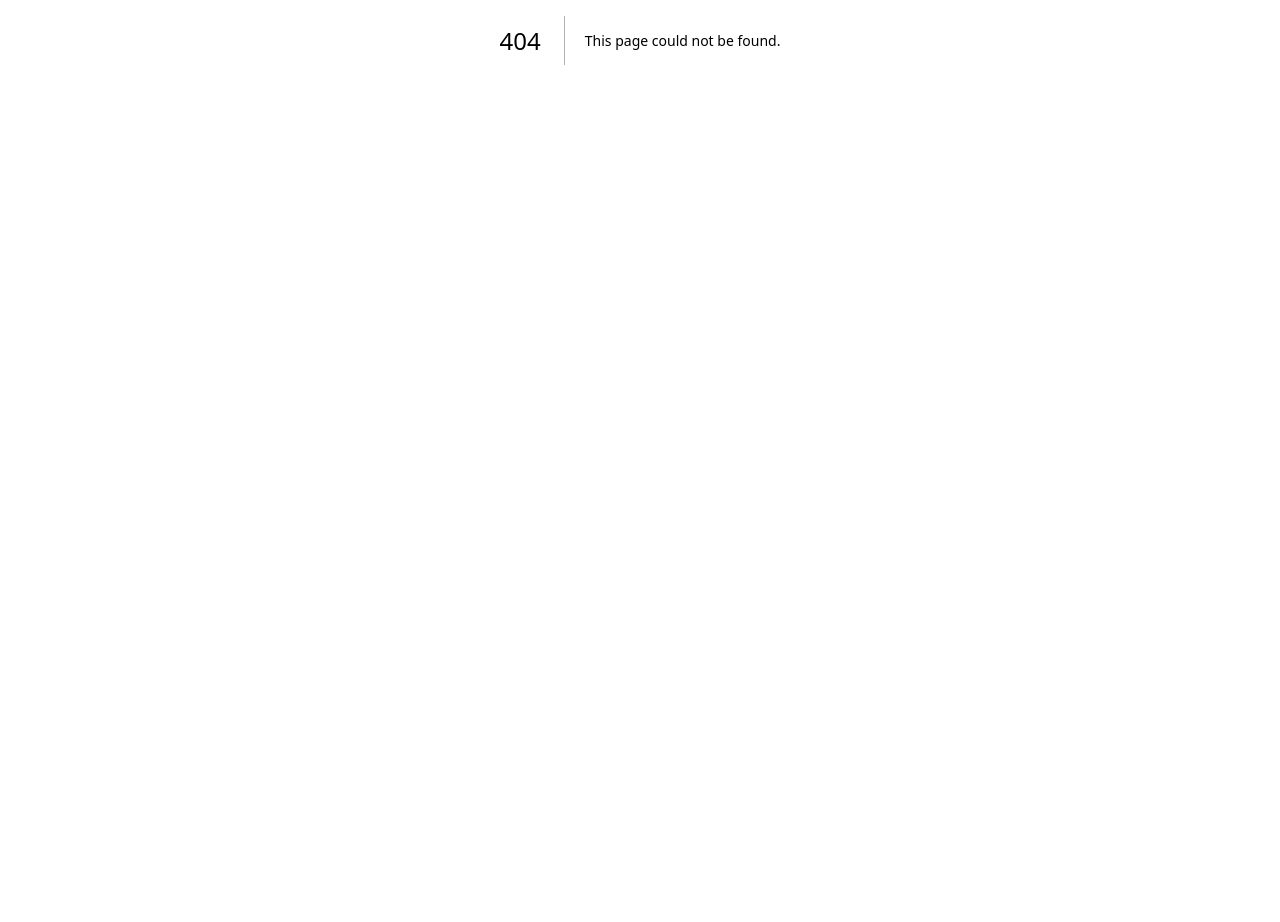
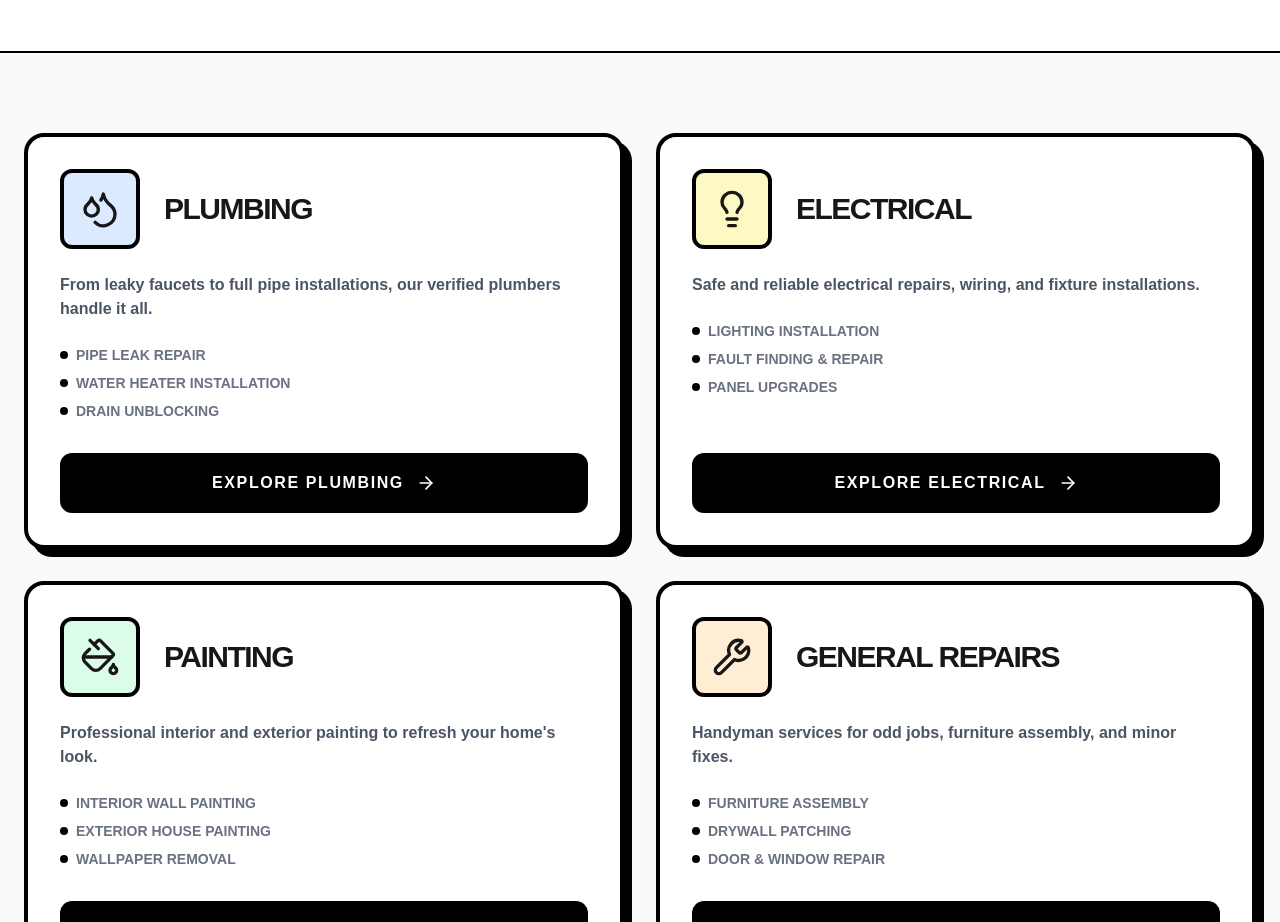
Before and after one commit to kerimkapetanovic/GetItFixed, a Next.js app in the folder frontend/: page /services in a window 1280 px wide. Before the commit this address had no page. Shown: the part 360-1282 px from the top of the page. Before the commit the page ends 800 px from the top, so only its background shows below. Built offline with nearby package versions, Linux system fonts and the light colour scheme.

Commit message:
Added services page and configured Tailwind

```diff
--- a/frontend/src/app/page.tsx
+++ b/frontend/src/app/page.tsx
@@ -1,8 +1,18 @@
 import Header from "../components/header";
 import Footer from "@/components/footer";
 import {
-  Search, Zap, ShieldCheck, PenTool, ArrowRight, Wrench,
-  Lightbulb, Droplets, PaintBucket, ClipboardList, Users, CheckCircle2
+  Search,
+  Zap,
+  ShieldCheck,
+  PenTool,
+  ArrowRight,
+  Wrench,
+  Lightbulb,
+  Droplets,
+  PaintBucket,
+  ClipboardList,
+  Users,
+  CheckCircle2,
 } from "lucide-react";
 import Link from "next/link";
 
@@ -18,7 +28,7 @@ export default function Home() {
         {/* 1. HERO SECTION */}
         <section className="max-w-7xl mx-auto px-6 py-20 flex flex-col items-center text-center">
           <div
-            style={{ borderRadius: '50px' }}
+            style={{ borderRadius: "50px" }}
             className="inline-block border-2 border-black px-6 py-2 mb-6 shadow-[4px_4px_0px_0px_rgba(0,0,0,1)] bg-yellow-300 font-black text-xs uppercase tracking-widest"
           >
             Available in Bosnia & Herzegovina
@@ -36,7 +46,7 @@ export default function Home() {
 
           {/* SEARCH BAR - FIKSIRANA LIJEVA STRANA */}
           <div
-            style={{ borderRadius: '24px' }}
+            style={{ borderRadius: "24px" }}
             className="w-full max-w-3xl flex flex-col md:flex-row gap-0 shadow-[10px_10px_0px_0px_rgba(0,0,0,1)] border-4 border-black mb-20 overflow-hidden bg-white"
           >
             <div className="flex-1 flex items-center px-6 py-4 border-b-4 md:border-b-0 md:border-r-4 border-black bg-transparent">
@@ -55,9 +65,21 @@ export default function Home() {
           {/* 2. TRUST BADGES */}
           <div className="grid grid-cols-1 md:grid-cols-3 gap-8 w-full text-left">
             {[
-              { icon: <Zap />, title: "Fast Response", desc: "Get connected with experts in under 30 minutes for urgent repairs." },
-              { icon: <ShieldCheck />, title: "Verified Pros", desc: "Every provider is manually vetted and background checked for your safety." },
-              { icon: <PenTool />, title: "Fair Pricing", desc: "No hidden fees. Upfront estimates and secure payments through our app." }
+              {
+                icon: <Zap />,
+                title: "Fast Response",
+                desc: "Get connected with experts in under 30 minutes for urgent repairs.",
+              },
+              {
+                icon: <ShieldCheck />,
+                title: "Verified Pros",
+                desc: "Every provider is manually vetted and background checked for your safety.",
+              },
+              {
+                icon: <PenTool />,
+                title: "Fair Pricing",
+                desc: "No hidden fees. Upfront estimates and secure payments through our app.",
+              },
             ].map((badge, i) => (
               <div
                 key={i}
@@ -65,28 +87,44 @@ export default function Home() {
                 className="border-2 border-black p-8 shadow-[6px_6px_0px_0px_rgba(0,0,0,1)] bg-white"
               >
                 <div className="mb-6">{badge.icon}</div>
-                <h3 className="font-black uppercase text-xl mb-2">{badge.title}</h3>
-                <p className="text-sm font-bold text-gray-500 normal-case">{badge.desc}</p>
+                <h3 className="font-black uppercase text-xl mb-2">
+                  {badge.title}
+                </h3>
+                <p className="text-sm font-bold text-gray-500 normal-case">
+                  {badge.desc}
+                </p>
               </div>
             ))}
           </div>
         </section>
 
-        {/* 3. TRENDING SERVICES */}
+        {/* 3. POPULAR SERVICES */}
         <section className="bg-gray-50 border-y-2 border-black py-20 px-6">
           <div className="max-w-7xl mx-auto">
             <div className="flex justify-between items-end mb-12">
               <div>
-                <h2 className="text-4xl font-black uppercase tracking-tighter">Popular Services</h2>
-                <p className="font-bold text-gray-500 uppercase text-sm mt-2">Most requested repairs in your area</p>
+                <h2 className="text-4xl font-black uppercase tracking-tighter">
+                  Popular Services
+                </h2>
+                <p className="font-bold text-gray-500 uppercase text-sm mt-2">
+                  Most requested repairs in your area
+                </p>
               </div>
             </div>
 
             <div className="grid grid-cols-2 md:grid-cols-4 gap-6">
               {[
                 { name: "Plumbing", icon: <Droplets />, color: "bg-blue-100" },
-                { name: "Electrical", icon: <Lightbulb />, color: "bg-yellow-100" },
-                { name: "Painting", icon: <PaintBucket />, color: "bg-green-100" },
+                {
+                  name: "Electrical",
+                  icon: <Lightbulb />,
+                  color: "bg-yellow-100",
+                },
+                {
+                  name: "Painting",
+                  icon: <PaintBucket />,
+                  color: "bg-green-100",
+                },
                 { name: "Repairs", icon: <Wrench />, color: "bg-orange-100" },
               ].map((service) => (
                 <div
@@ -101,7 +139,9 @@ export default function Home() {
                   >
                     {service.icon}
                   </div>
-                  <span className="font-black uppercase text-sm tracking-tight">{service.name}</span>
+                  <span className="font-black uppercase text-sm tracking-tight">
+                    {service.name}
+                  </span>
                 </div>
               ))}
             </div>
@@ -110,14 +150,36 @@ export default function Home() {
 
         {/* 4. HOW IT WORKS */}
         <section className="max-w-7xl mx-auto px-6 py-24 text-center">
-          <h2 className="text-4xl font-black uppercase tracking-tighter mb-4">How it works?</h2>
-          <p className="font-bold text-gray-500 uppercase text-sm mb-16">Get things fixed in three simple steps</p>
+          <h2 className="text-4xl font-black uppercase tracking-tighter mb-4">
+            How it works?
+          </h2>
+          <p className="font-bold text-gray-500 uppercase text-sm mb-16">
+            Get things fixed in three simple steps
+          </p>
 
           <div className="grid grid-cols-1 md:grid-cols-3 gap-12 mb-20">
             {[
-              { step: "01", title: "Post a Request", desc: "Browse categories and describe your issue. Tell us what's broken.", icon: <ClipboardList size={32} />, color: "hover:bg-yellow-300" },
-              { step: "02", title: "Choose your Pro", desc: "Compare quotes, reviews, and profiles of verified professionals.", icon: <Users size={32} />, color: "hover:bg-blue-400" },
-              { step: "03", title: "Get it Fixed", desc: "Your pro fixes the problem, and you pay securely through the app.", icon: <CheckCircle2 size={32} />, color: "hover:bg-green-400" }
+              {
+                step: "01",
+                title: "Post a Request",
+                desc: "Browse categories and describe your issue. Tell us what's broken.",
+                icon: <ClipboardList size={32} />,
+                color: "hover:bg-yellow-300",
+              },
+              {
+                step: "02",
+                title: "Choose your Pro",
+                desc: "Compare quotes, reviews, and profiles of verified professionals.",
+                icon: <Users size={32} />,
+                color: "hover:bg-blue-400",
+              },
+              {
+                step: "03",
+                title: "Get it Fixed",
+                desc: "Your pro fixes the problem, and you pay securely through the app.",
+                icon: <CheckCircle2 size={32} />,
+                color: "hover:bg-green-400",
+              },
             ].map((item, i) => (
               <div
                 key={i}
@@ -131,9 +193,15 @@ export default function Home() {
                 >
                   {item.icon}
                 </div>
-                <span className="font-black text-xs uppercase mb-2 opacity-50 tracking-widest">Step {item.step}</span>
-                <h4 className="font-black uppercase text-2xl mb-3 tracking-tighter">{item.title}</h4>
-                <p className="text-sm font-bold text-gray-600 normal-case">{item.desc}</p>
+                <span className="font-black text-xs uppercase mb-2 opacity-50 tracking-widest">
+                  Step {item.step}
+                </span>
+                <h4 className="font-black uppercase text-2xl mb-3 tracking-tighter">
+                  {item.title}
+                </h4>
+                <p className="text-sm font-bold text-gray-600 normal-case">
+                  {item.desc}
+                </p>
               </div>
             ))}
           </div>
@@ -141,11 +209,19 @@ export default function Home() {
           <div className="w-full flex justify-center pt-16">
             <Link
               href="/how-it-works"
-              style={{ borderRadius: '20px' }}
+              style={{ borderRadius: "20px" }}
               className="flex items-center justify-center gap-4 bg-black text-white px-10 py-5 font-black uppercase tracking-widest hover:bg-yellow-300 hover:text-black transition-all border-4 border-black shadow-[8px_8px_0px_0px_rgba(0,0,0,1)] active:shadow-none active:translate-x-2 active:translate-y-2 group overflow-hidden"
             >
-              <span className="text-base md:text-lg" style={{ whiteSpace: 'nowrap' }}>Learn more detailed</span>
-              <ArrowRight size={28} className="shrink-0 group-hover:translate-x-2 transition-transform" />
+              <span
+                className="text-base md:text-lg"
+                style={{ whiteSpace: "nowrap" }}
+              >
+                Learn more detailed
+              </span>
+              <ArrowRight
+                size={28}
+                className="shrink-0 group-hover:translate-x-2 transition-transform"
+              />
             </Link>
           </div>
         </section>
--- /dev/null
+++ b/frontend/src/pages/_app.tsx
@@ -0,0 +1,7 @@
+import type { AppProps } from "next/app";
+// This tells the pages folder to grab the CSS from your app folder
+import "../app/globals.css";
+
+export default function App({ Component, pageProps }: AppProps) {
+  return <Component {...pageProps} />;
+}
--- /dev/null
+++ b/frontend/src/pages/services/index.tsx
@@ -0,0 +1,163 @@
+import Header from "@/components/header"; // Adjust path if needed based on your folder structure
+import Footer from "@/components/footer";
+
+import {
+  Droplets,
+  Lightbulb,
+  PaintBucket,
+  Wrench,
+  ArrowRight,
+  PlusCircle,
+} from "lucide-react";
+import Link from "next/link";
+
+export default function Services() {
+  const commonRadius = "20px";
+  const smallRadius = "12px";
+
+  const serviceCategories = [
+    {
+      id: "plumbing",
+      name: "Plumbing",
+      icon: <Droplets size={40} />,
+      color: "bg-blue-100",
+      desc: "From leaky faucets to full pipe installations, our verified plumbers handle it all.",
+      features: [
+        "Pipe leak repair",
+        "Water heater installation",
+        "Drain unblocking",
+      ],
+    },
+    {
+      id: "electrical",
+      name: "Electrical",
+      icon: <Lightbulb size={40} />,
+      color: "bg-yellow-100",
+      desc: "Safe and reliable electrical repairs, wiring, and fixture installations.",
+      features: [
+        "Lighting installation",
+        "Fault finding & repair",
+        "Panel upgrades",
+      ],
+    },
+    {
+      id: "painting",
+      name: "Painting",
+      icon: <PaintBucket size={40} />,
+      color: "bg-green-100",
+      desc: "Professional interior and exterior painting to refresh your home's look.",
+      features: [
+        "Interior wall painting",
+        "Exterior house painting",
+        "Wallpaper removal",
+      ],
+    },
+    {
+      id: "repairs",
+      name: "General Repairs",
+      icon: <Wrench size={40} />,
+      color: "bg-orange-100",
+      desc: "Handyman services for odd jobs, furniture assembly, and minor fixes.",
+      features: [
+        "Furniture assembly",
+        "Drywall patching",
+        "Door & window repair",
+      ],
+    },
+  ];
+
+  return (
+    <div className="flex flex-col min-h-screen bg-white">
+      <Header />
+
+      <main className="flex-grow">
+        {/* 1. PAGE HEADER */}
+        <section className="max-w-7xl mx-auto px-6 py-20 text-center">
+          <h1 className="text-6xl md:text-8xl font-black uppercase tracking-tighter leading-[0.9] mb-6">
+            Our <span className="text-gray-400">Services</span>
+          </h1>
+          <p className="max-w-2xl mx-auto text-lg font-bold text-gray-600 normal-case leading-relaxed">
+            Select a category below to find top-rated professionals ready to
+            tackle your home projects.
+          </p>
+        </section>
+
+        {/* 2. SERVICES GRID */}
+        <section className="bg-gray-50 border-y-2 border-black py-20 px-6">
+          <div className="max-w-7xl mx-auto grid grid-cols-1 md:grid-cols-2 gap-8">
+            {serviceCategories.map((service) => (
+              <div
+                key={service.id}
+                style={{ borderRadius: commonRadius }}
+                className="group flex flex-col justify-between border-4 border-black p-8 bg-white shadow-[8px_8px_0px_0px_rgba(0,0,0,1)] hover:shadow-none hover:translate-x-2 hover:translate-y-2 transition-all overflow-hidden"
+              >
+                <div>
+                  <div className="flex items-center gap-6 mb-6">
+                    <div
+                      style={{ borderRadius: smallRadius }}
+                      className={`w-20 h-20 ${service.color} border-4 border-black flex items-center justify-center shrink-0`}
+                    >
+                      {service.icon}
+                    </div>
+                    <h2 className="text-3xl font-black uppercase tracking-tighter">
+                      {service.name}
+                    </h2>
+                  </div>
+
+                  <p className="font-bold text-gray-600 mb-6">{service.desc}</p>
+
+                  <ul className="mb-8 space-y-2">
+                    {service.features.map((feature, idx) => (
+                      <li
+                        key={idx}
+                        className="flex items-center gap-2 font-bold text-sm uppercase text-gray-500"
+                      >
+                        <span className="w-2 h-2 bg-black rounded-full inline-block"></span>
+                        {feature}
+                      </li>
+                    ))}
+                  </ul>
+                </div>
+
+                <Link
+                  href={`/services/${service.id}`}
+                  style={{ borderRadius: smallRadius }}
+                  className="flex items-center justify-center gap-3 bg-black text-white px-6 py-4 font-black uppercase tracking-widest hover:bg-yellow-300 hover:text-black transition-colors border-2 border-black w-full"
+                >
+                  Explore {service.name}
+                  <ArrowRight size={20} />
+                </Link>
+              </div>
+            ))}
+          </div>
+        </section>
+
+        {/* 3. CUSTOM REQUEST CTA */}
+        <section className="max-w-7xl mx-auto px-6 py-24 text-center">
+          <div
+            style={{ borderRadius: commonRadius }}
+            className="border-4 border-black p-12 bg-yellow-300 shadow-[10px_10px_0px_0px_rgba(0,0,0,1)]"
+          >
+            <PlusCircle size={48} className="mx-auto mb-6 text-black" />
+            <h2 className="text-4xl font-black uppercase tracking-tighter mb-4">
+              Don't see what you need?
+            </h2>
+            <p className="font-bold text-gray-700 max-w-xl mx-auto mb-8">
+              Describe your specific problem, and our AI will help match you
+              with the perfect professional for the job.
+            </p>
+            <Link
+              href="/post-request"
+              style={{ borderRadius: smallRadius }}
+              className="inline-flex items-center justify-center gap-3 bg-black text-white px-10 py-5 font-black uppercase tracking-widest hover:bg-white hover:text-black transition-colors border-4 border-black"
+            >
+              Post a Custom Job
+            </Link>
+          </div>
+        </section>
+      </main>
+
+      <Footer />
+    </div>
+  );
+}
--- /dev/null
+++ b/frontend/tailwind.config.ts
@@ -0,0 +1,15 @@
+import type { Config } from "tailwindcss";
+
+const config: Config = {
+  content: [
+    "./src/pages/**/*.{js,ts,jsx,tsx,mdx}",
+    "./src/components/**/*.{js,ts,jsx,tsx,mdx}",
+    "./src/app/**/*.{js,ts,jsx,tsx,mdx}",
+  ],
+  theme: {
+    extend: {},
+  },
+  plugins: [],
+};
+
+export default config;
```
Also changed, not shown: frontend/src/components/footer.tsx (+73 -21 lines), frontend/src/components/header.tsx (+52 -23 lines), frontend/src/pages/services/page.tsx (deleted), 2 other files (tests, documents, lock files or other folders).
